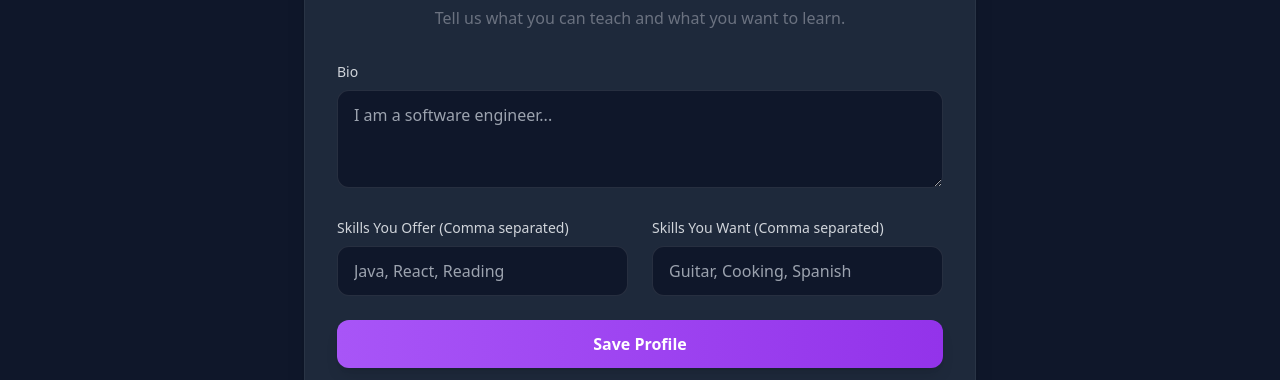
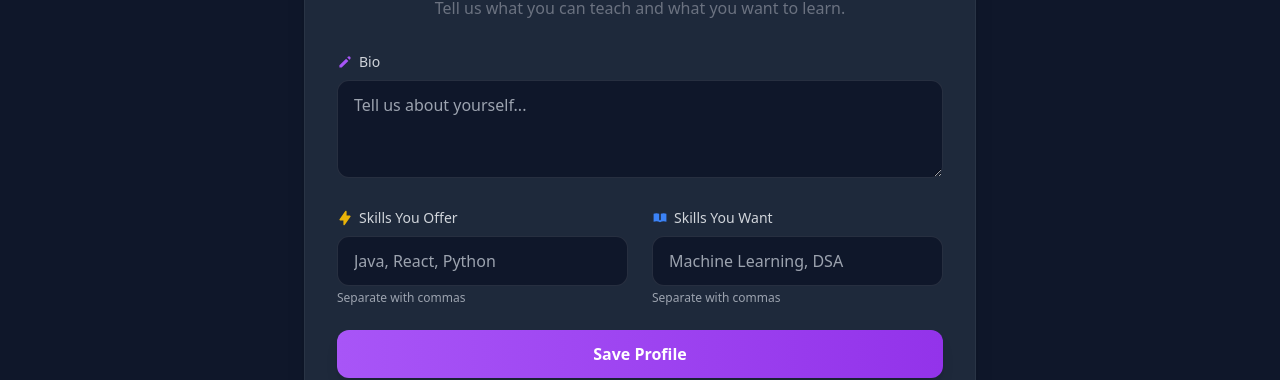
Before and after one commit to Prat260104/Skill-Loop, a React (Vite) app in the folder client/: page /profile-setup in a window 1280 px wide. Shown: the part 283-663 px from the top of the page. Built offline with nearby package versions, Linux system fonts and the light colour scheme; no server answers; sample sign-in values are in the browser's storage.

Commit message:
refining ui

```diff
--- a/client/src/components/Dashboard.jsx
+++ b/client/src/components/Dashboard.jsx
@@ -133,4 +133,3 @@ export default function Dashboard() {
         </div>
     );
 }
-//we still have to implement chat interface betweeen mentors and students
--- a/client/src/components/ProfileSetup.jsx
+++ b/client/src/components/ProfileSetup.jsx
@@ -1,6 +1,7 @@
 import { useState, useEffect } from 'react';
 import { motion } from 'framer-motion';
 import { useNavigate } from 'react-router-dom';
+import { HiPencil, HiLightningBolt, HiBookOpen } from 'react-icons/hi';
 
 export default function ProfileSetup() {
     const navigate = useNavigate();
@@ -81,58 +82,86 @@ export default function ProfileSetup() {
 
                 <form onSubmit={handleSubmit} className="space-y-6">
                     <div>
-                        <label className="block text-sm font-medium text-gray-700 dark:text-gray-300 mb-2">Bio</label>
+                        <label className="block text-sm font-medium text-gray-700 dark:text-gray-300 mb-2 flex items-center gap-1.5">
+                            <HiPencil className="w-4 h-4 text-primary" />
+                            Bio
+                        </label>
                         <textarea
                             name="bio"
                             rows="3"
                             required
-                            placeholder="I am a software engineer..."
-                            className="w-full px-4 py-3 rounded-xl border border-gray-200 dark:border-white/10 bg-white dark:bg-slate-900 focus:ring-2 focus:ring-primary outline-none transition-all dark:text-white"
+                            placeholder="Tell us about yourself..."
+                            className="w-full px-4 py-3 rounded-xl border border-gray-200 dark:border-white/10 bg-white dark:bg-slate-900 focus:ring-2 focus:ring-primary focus:border-transparent outline-none transition-all dark:text-white"
                             onChange={handleChange}
                         />
                     </div>
 
                     <div className="grid md:grid-cols-2 gap-6">
                         <div>
-                            <label className="block text-sm font-medium text-gray-700 dark:text-gray-300 mb-2">Skills You Offer (Comma separated)</label>
+                            <label className="block text-sm font-medium text-gray-700 dark:text-gray-300 mb-2 flex items-center gap-1.5">
+                                <HiLightningBolt className="w-4 h-4 text-yellow-500" />
+                                Skills You Offer
+                            </label>
                             <input
                                 type="text"
                                 name="skillsOffered"
                                 required
-                                placeholder="Java, React, Reading"
-                                className="w-full px-4 py-3 rounded-xl border border-gray-200 dark:border-white/10 bg-white dark:bg-slate-900 focus:ring-2 focus:ring-primary outline-none transition-all dark:text-white"
+                                placeholder="Java, React, Python"
+                                className="w-full px-4 py-3 rounded-xl border border-gray-200 dark:border-white/10 bg-white dark:bg-slate-900 focus:ring-2 focus:ring-primary focus:border-transparent outline-none transition-all dark:text-white"
                                 onChange={handleChange}
                             />
+                            <p className="text-xs text-gray-400 mt-1">Separate with commas</p>
                         </div>
                         <div>
-                            <label className="block text-sm font-medium text-gray-700 dark:text-gray-300 mb-2">Skills You Want (Comma separated)</label>
+                            <label className="block text-sm font-medium text-gray-700 dark:text-gray-300 mb-2 flex items-center gap-1.5">
+                                <HiBookOpen className="w-4 h-4 text-blue-500" />
+                                Skills You Want
+                            </label>
                             <input
                                 type="text"
                                 name="skillsWanted"
                                 required
-                                placeholder="Guitar, Cooking, Spanish"
-                                className="w-full px-4 py-3 rounded-xl border border-gray-200 dark:border-white/10 bg-white dark:bg-slate-900 focus:ring-2 focus:ring-primary outline-none transition-all dark:text-white"
+                                placeholder="Machine Learning, DSA"
+                                className="w-full px-4 py-3 rounded-xl border border-gray-200 dark:border-white/10 bg-white dark:bg-slate-900 focus:ring-2 focus:ring-primary focus:border-transparent outline-none transition-all dark:text-white"
                                 onChange={handleChange}
                             />
+                            <p className="text-xs text-gray-400 mt-1">Separate with commas</p>
                         </div>
                     </div>
 
                     <button
                         type="submit"
-                        className="w-full py-3 bg-gradient-to-r from-primary to-purple-600 text-white rounded-xl font-bold shadow-lg hover:shadow-primary/25 hover:scale-[1.02] transition-all"
+                        disabled={status === 'loading'}
+                        className="w-full py-3 bg-gradient-to-r from-primary to-purple-600 text-white rounded-xl font-bold shadow-lg hover:shadow-primary/25 hover:scale-[1.02] transition-all disabled:opacity-70 disabled:hover:scale-100"
                     >
-                        {status === 'loading' ? 'Saving...' : 'Save Profile'}
+                        {status === 'loading' ? (
+                            <span className="flex items-center justify-center gap-2">
+                                <svg className="animate-spin h-4 w-4 text-white" xmlns="http://www.w3.org/2000/svg" fill="none" viewBox="0 0 24 24">
+                                    <circle className="opacity-25" cx="12" cy="12" r="10" stroke="currentColor" strokeWidth="4"></circle>
+                                    <path className="opacity-75" fill="currentColor" d="M4 12a8 8 0 018-8V0C5.373 0 0 5.373 0 12h4zm2 5.291A7.962 7.962 0 014 12H0c0 3.042 1.135 5.824 3 7.938l3-2.647z"></path>
+                                </svg>
+                                Saving...
+                            </span>
+                        ) : 'Save Profile'}
                     </button>
 
                     {status === 'success' && (
-                        <div className="p-4 rounded-xl text-sm bg-green-100 text-green-700 text-center">
-                            Profile Updated! Redirecting to Home...
-                        </div>
+                        <motion.div
+                            initial={{ opacity: 0, y: -10 }}
+                            animate={{ opacity: 1, y: 0 }}
+                            className="p-4 rounded-xl text-sm bg-green-50 dark:bg-green-900/20 text-green-700 dark:text-green-400 border border-green-200 dark:border-green-800 text-center"
+                        >
+                            Profile Updated! Redirecting to Dashboard...
+                        </motion.div>
                     )}
                     {status === 'error' && (
-                        <div className="p-4 rounded-xl text-sm bg-red-100 text-red-700 text-center">
-                            Something went wrong.
-                        </div>
+                        <motion.div
+                            initial={{ opacity: 0, y: -10 }}
+                            animate={{ opacity: 1, y: 0 }}
+                            className="p-4 rounded-xl text-sm bg-red-50 dark:bg-red-900/20 text-red-700 dark:text-red-400 border border-red-200 dark:border-red-800 text-center"
+                        >
+                            Something went wrong. Please try again.
+                        </motion.div>
                     )}
                 </form>
             </motion.div>
```
Also changed, not shown: 2 other files (tests, documents, lock files or other folders).
